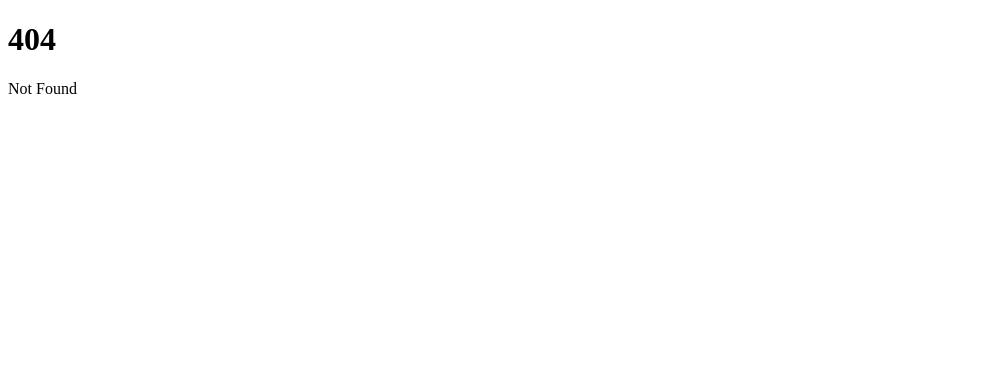
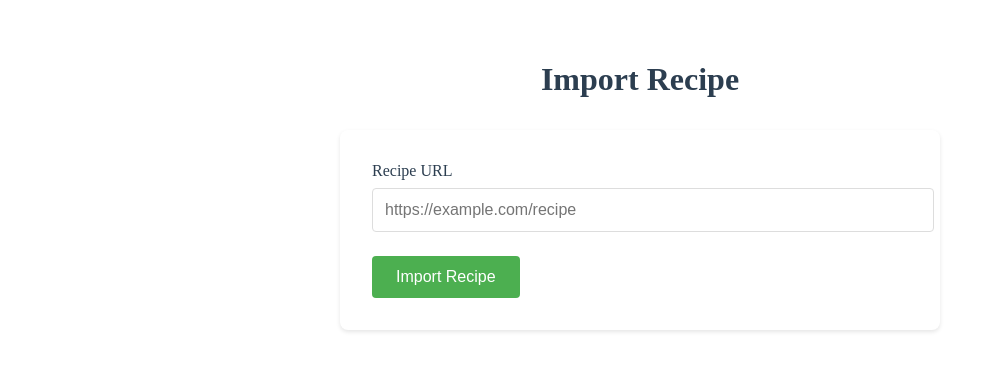
Before and after one commit to xRadne/smorgasbord, a SvelteKit app: page /new in a window 1280 px wide. Before the commit this address had no page. Shown: the top 370 px of the page, without its empty margins (0-994 px from the left). Built offline with nearby package versions, Linux system fonts and the light colour scheme.

Commit message:
Add header section with 'Add New Recipe' button to recipe page, enhancing layout and user interaction

```diff
--- a/src/routes/+page.svelte
+++ b/src/routes/+page.svelte
@@ -6,7 +6,10 @@
 </script>
 
 <div class="container">
-    <h1>Our Recipes</h1>
+    <div class="header">
+        <h1>Our Recipes</h1>
+        <a href="/new" class="new-recipe-btn">Add New Recipe</a>
+    </div>
 
     <div class="recipe-grid">
         {#each recipes as recipe}
@@ -34,10 +37,30 @@
         padding: 2rem;
     }
 
+    .header {
+        display: flex;
+        justify-content: space-between;
+        align-items: center;
+        margin-bottom: 2rem;
+    }
+
     h1 {
         color: #2c3e50;
-        margin-bottom: 2rem;
-        text-align: center;
+        margin: 0;
+    }
+
+    .new-recipe-btn {
+        background-color: #4CAF50;
+        color: white;
+        padding: 0.75rem 1.5rem;
+        border-radius: 4px;
+        text-decoration: none;
+        font-weight: 500;
+        transition: background-color 0.2s;
+    }
+
+    .new-recipe-btn:hover {
+        background-color: #45a049;
     }
 
     .recipe-grid {
--- /dev/null
+++ b/src/routes/api/recipes/import/+server.ts
@@ -0,0 +1,11 @@
+import { json } from '@sveltejs/kit';
+import type { RequestHandler } from './$types';
+
+export const POST: RequestHandler = async ({ request }) => {
+    const { url } = await request.json();
+
+    // Log the URL to the console
+    console.log('Received recipe URL:', url);
+
+    return json({ success: true });
+};
--- /dev/null
+++ b/src/routes/new/+page.svelte
@@ -0,0 +1,125 @@
+<script lang="ts">
+    let url = '';
+    let submitted = false;
+    let error = '';
+
+    async function handleSubmit() {
+        try {
+            const response = await fetch('/api/recipes/import', {
+                method: 'POST',
+                headers: {
+                    'Content-Type': 'application/json'
+                },
+                body: JSON.stringify({ url })
+            });
+
+            if (!response.ok) {
+                throw new Error('Failed to submit URL');
+            }
+
+            submitted = true;
+            url = '';
+            error = '';
+        } catch (e) {
+            error = 'Failed to submit URL. Please try again.';
+        }
+    }
+</script>
+
+<div class="container">
+    <h1>Import Recipe</h1>
+
+    <form on:submit|preventDefault={handleSubmit} class="import-form">
+        <div class="form-group">
+            <label for="url">Recipe URL</label>
+            <input
+                type="url"
+                id="url"
+                bind:value={url}
+                placeholder="https://example.com/recipe"
+                required
+            />
+        </div>
+
+        {#if error}
+            <p class="error">{error}</p>
+        {/if}
+
+        {#if submitted}
+            <p class="success">URL submitted successfully!</p>
+        {/if}
+
+        <button type="submit">Import Recipe</button>
+    </form>
+</div>
+
+<style>
+    .container {
+        max-width: 600px;
+        margin: 0 auto;
+        padding: 2rem;
+    }
+
+    h1 {
+        color: #2c3e50;
+        margin-bottom: 2rem;
+        text-align: center;
+    }
+
+    .import-form {
+        background: white;
+        padding: 2rem;
+        border-radius: 8px;
+        box-shadow: 0 2px 4px rgba(0, 0, 0, 0.1);
+    }
+
+    .form-group {
+        margin-bottom: 1.5rem;
+    }
+
+    label {
+        display: block;
+        margin-bottom: 0.5rem;
+        color: #2c3e50;
+        font-weight: 500;
+    }
+
+    input {
+        width: 100%;
+        padding: 0.75rem;
+        border: 1px solid #ddd;
+        border-radius: 4px;
+        font-size: 1rem;
+    }
+
+    input:focus {
+        outline: none;
+        border-color: #4CAF50;
+        box-shadow: 0 0 0 2px rgba(76, 175, 80, 0.2);
+    }
+
+    button {
+        background-color: #4CAF50;
+        color: white;
+        padding: 0.75rem 1.5rem;
+        border: none;
+        border-radius: 4px;
+        font-size: 1rem;
+        cursor: pointer;
+        transition: background-color 0.2s;
+    }
+
+    button:hover {
+        background-color: #45a049;
+    }
+
+    .error {
+        color: #dc3545;
+        margin-bottom: 1rem;
+    }
+
+    .success {
+        color: #28a745;
+        margin-bottom: 1rem;
+    }
+</style>
```
